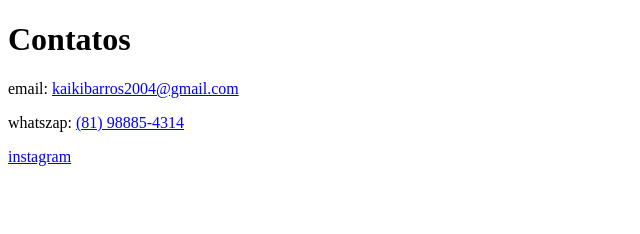
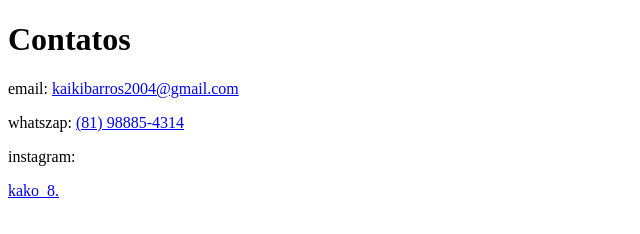
Before and after one commit to kaikibarros/kaiki-ipw-2024, a plain HTML site: page exercício-minhaRotina/contato.html in a window 1280 px wide. Shown: the whole page, without its empty margins (0-640 px from the left). Drawn offline with Linux system fonts and the light colour scheme.

Commit message:
Update contato.html
texto mudado no contato

```diff
--- a/exercício-minhaRotina/contato.html
+++ b/exercício-minhaRotina/contato.html
@@ -9,6 +9,6 @@
     <h1>Contatos</h1>
    <p>email: <a href=" https://mail.google.com/mail/u/0/#search/kaikibarros2004%40gmail.com ">kaikibarros2004@gmail.com</a> </p>
    <p>whatszap: <a href=" https://wa.me/qr/5AD2UNERL3DDD1 ">(81) 98885-4314</a> </p>
-   <a href="https://www.instagram.com/kako_.8/">instagram</a>
+   <p> instagram: </p><a  href="https://www.instagram.com/kako_.8/">kako_8.</a>
 </body>
 </html>
```
